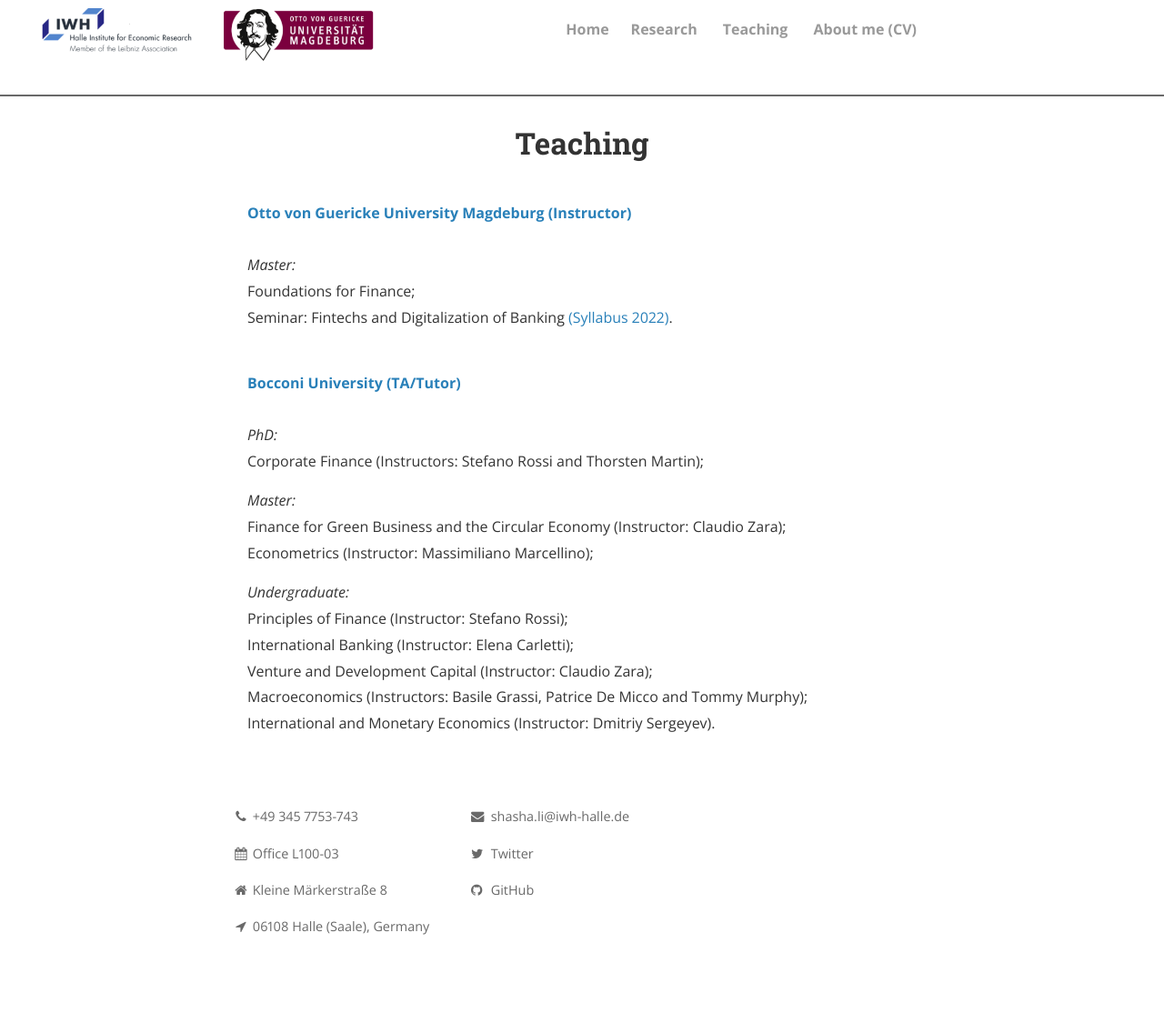
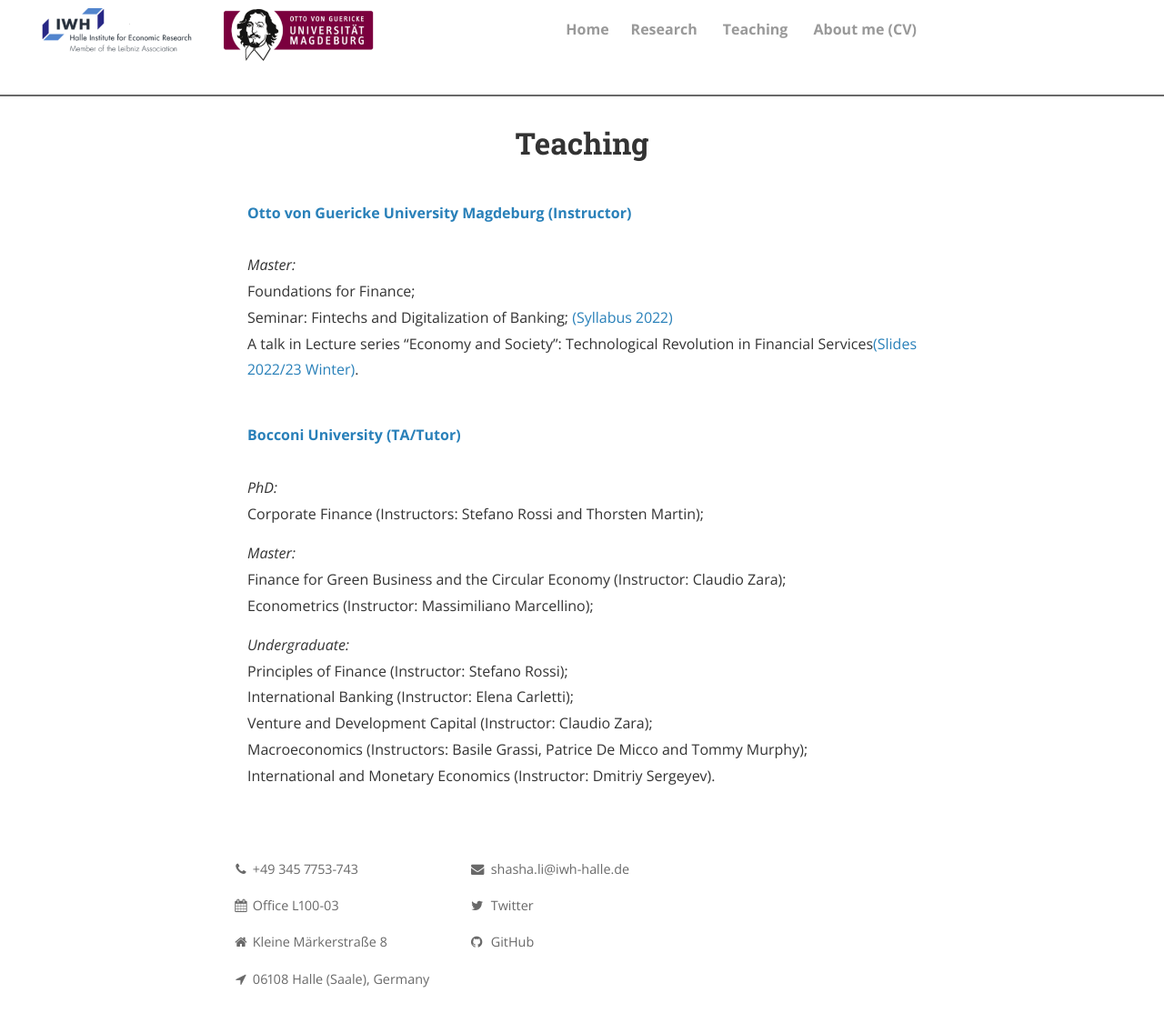
Before and after one commit to shasha-li/shasha-li.github.io, a Jekyll site: the page built from teachings.html, in a window 1280 px wide. Shown: the whole page at 91% size. Built offline with Jekyll 4.4.1, drawn with Linux system fonts in a browser that asks for light colours; nearby versions of some CDN libraries; comment, search, counter and statistics services are not loaded; a style sheet for code colours, icons or effects is not loaded; before the commit the page ends 1078 px from its top, so only the background shows below that.

Commit message:
Update teachings.html

```diff
--- a/teachings.html
+++ b/teachings.html
@@ -4,9 +4,10 @@
 permalink: /teachings/
 ---
 <strong><a>Otto von Guericke University Magdeburg (Instructor)</a></strong> <br><br>
-<p style="text-align:justify"><i>Master: </i><br>Foundations for Finance; <br>Seminar: Fintechs and Digitalization of Banking <a href="https://shasha-li.github.io/content/Syllabus%202022.pdf">(Syllabus 2022)</a>.</p>
-
-
+<p style="text-align:justify"><i>Master: </i><br>Foundations for Finance;
+  <br>Seminar: Fintechs and Digitalization of Banking; <a href="https://shasha-li.github.io/content/Syllabus%202022.pdf">(Syllabus 2022)</a>
+   <br>A talk in Lecture series “Economy and Society”: Technological Revolution in Financial Services<a href="https://shasha-li.github.io/content/TechRevFinService.pdf">(Slides 2022/23 Winter)</a>.
+</p>
 <br>
 
 
```
